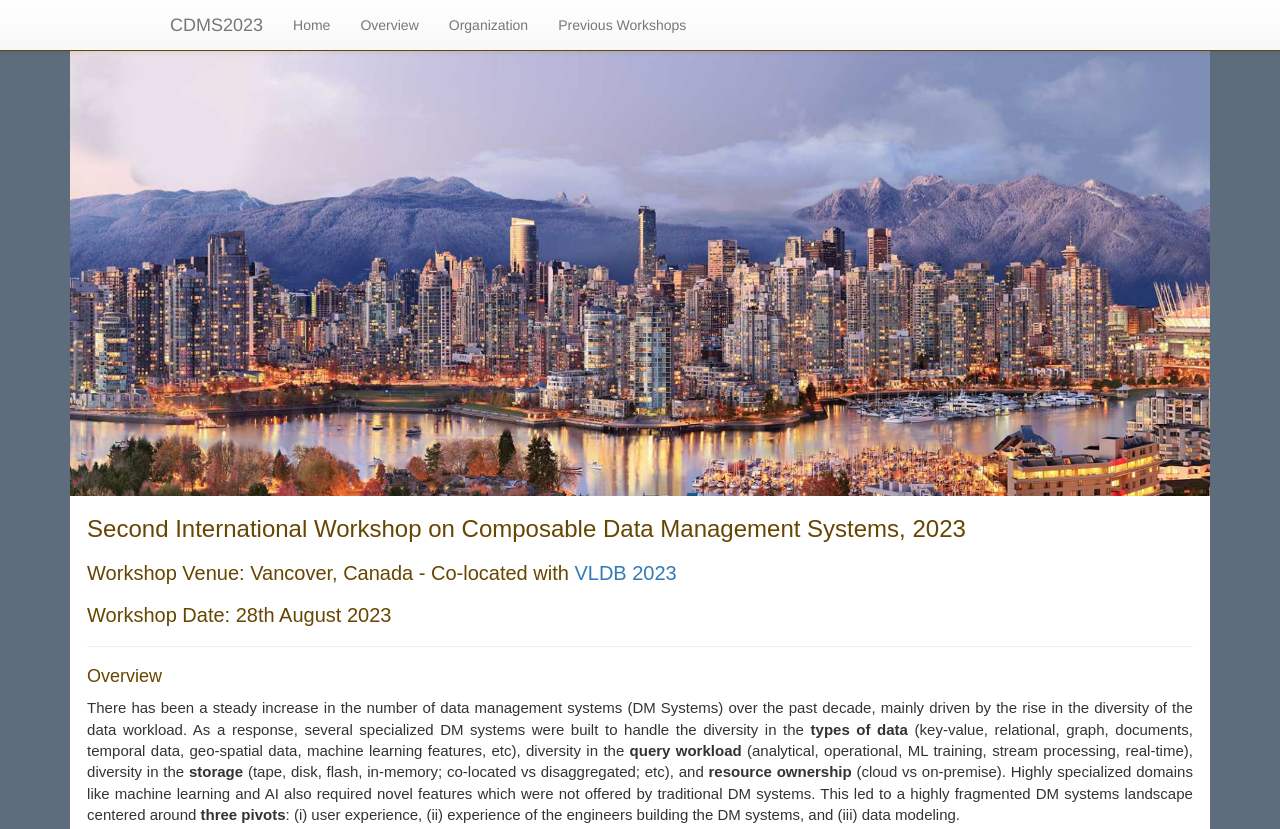
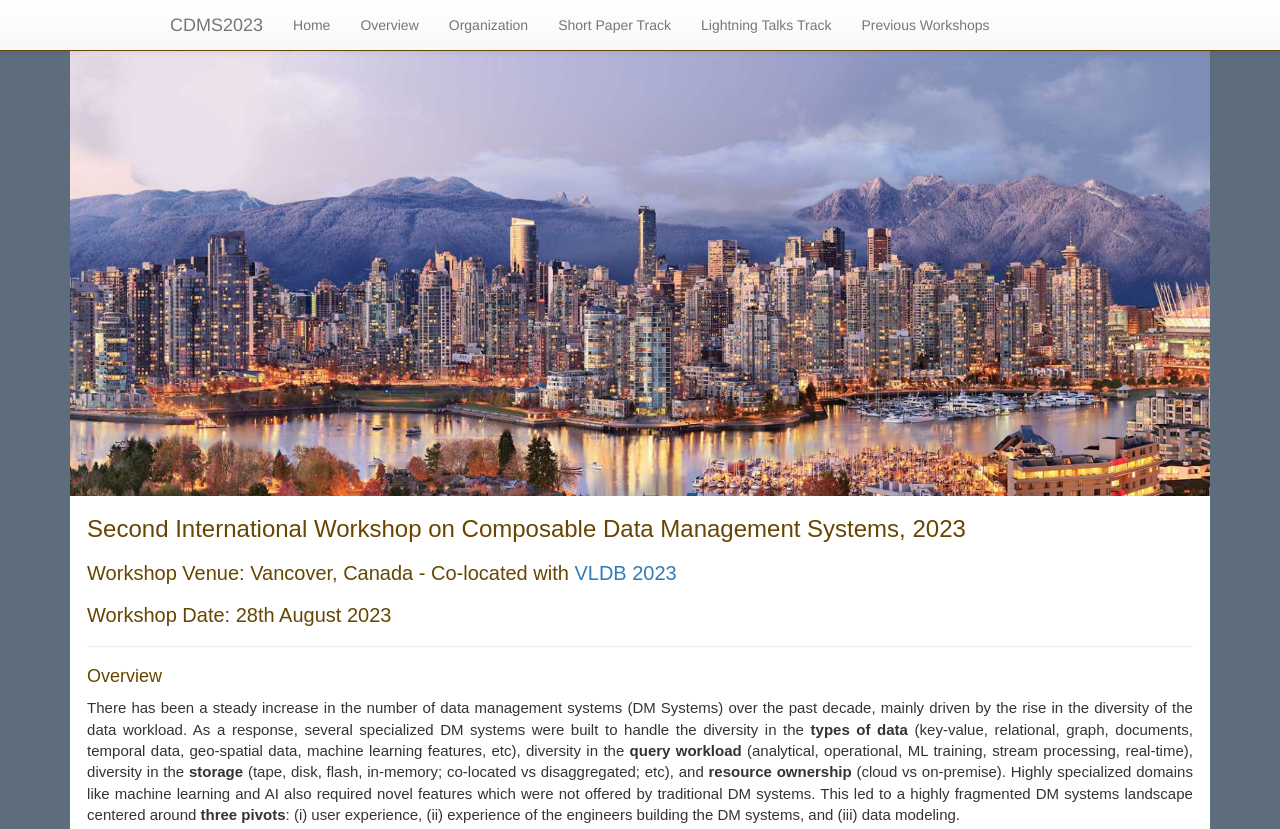
Before and after one commit to cdmsworkshop/2023, a plain HTML site: page overview.html in a window 1280 px wide. Shown: the top 829 px of the page. Drawn offline with nearby package versions, Linux system fonts and the light colour scheme.

Commit message:
Update overview.html

```diff
--- a/overview.html
+++ b/overview.html
@@ -53,6 +53,12 @@
 					</li>
 					<li>
 						<a href="committee.html">Organization</a>
+					</li>
+					<li>
+						<a href="cfp.html">Short Paper Track</a>
+					</li>
+					<li>
+						<a href="cfl.html">Lightning Talks Track</a>
 					</li>
                     <li class="dropdown">
                         <a href="index.html" class="dropdown-toggle" data-toggle="dropdown" role="button"
```
